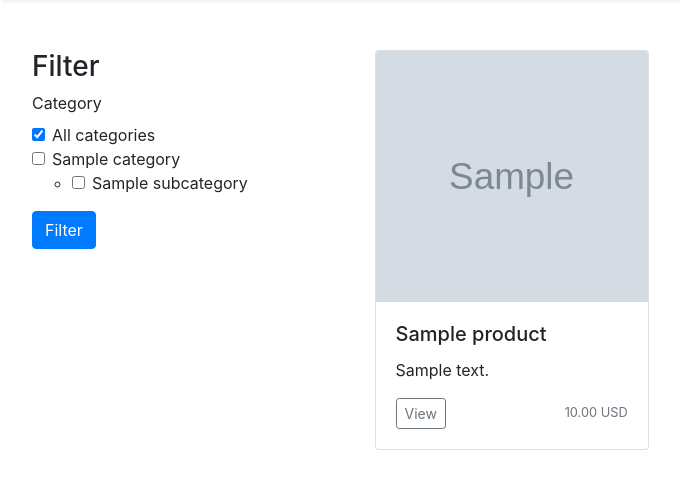
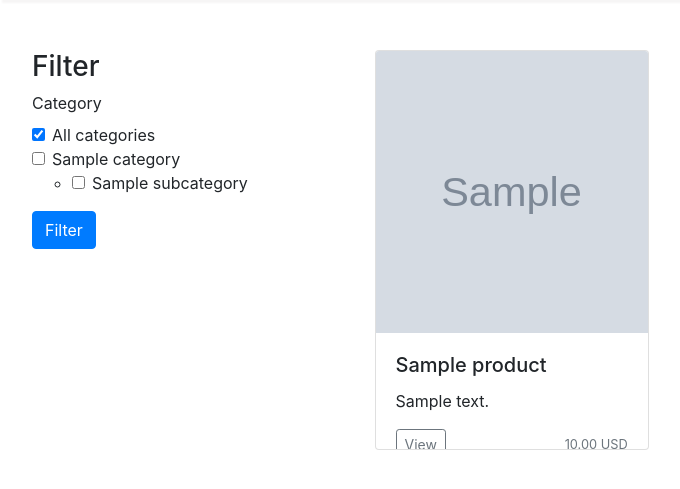
Before and after one commit to Rakeshlalkn/Ecommerse-site.io, a Django app: page /product-list in a window 1280 px wide. Shown: the part 64-553 px from the top of the page, without its empty margins (3-683 px from the left). Run offline with Django 3.2, Linux system fonts and the light colour scheme; tables that the repository leaves empty hold one stand-in row (values such as "Sample post"); grey boxes marked "Sample" are stand-in pictures; some libraries are stand-ins or nearby versions.

Commit message:
Update ajax_product_list.html

```diff
--- a/products/templates/ajax_product_list.html
+++ b/products/templates/ajax_product_list.html
@@ -7,7 +7,7 @@
             {% else %}
                 <img class="card-img-top" src="https://www.agrimart.in/uploads/vendor_logo_image/default.jpg" alt="{{ product.name }}" style="height: 100%; width: 100%; object-fit: cover;">
             {% endif %}
-            <div class="card-body">
+            <div class="card-body" style="overflow: hidden;">
                 <h5 class="card-title">{{ product.name }}</h5>
                 <p class="card-text">{{ product.description }}</p>
                 <div class="d-flex justify-content-between align-items-center">
```
